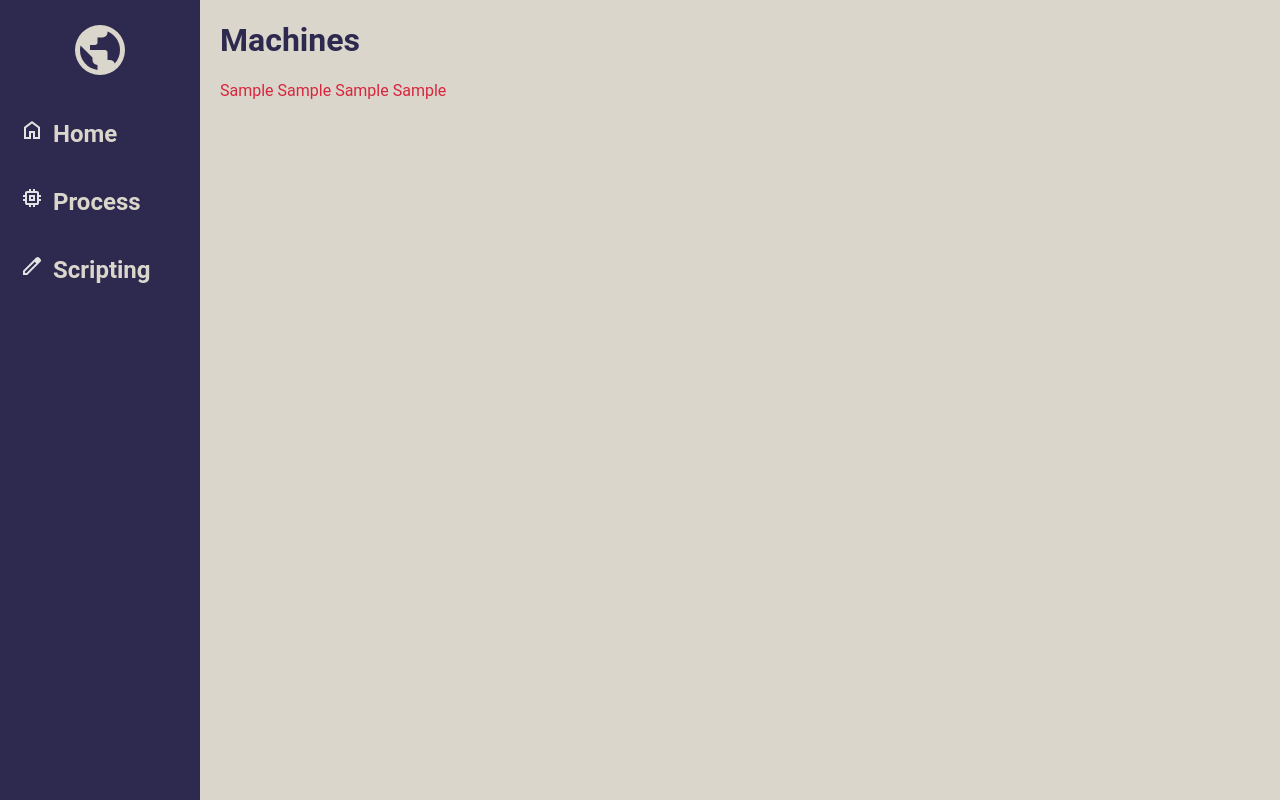
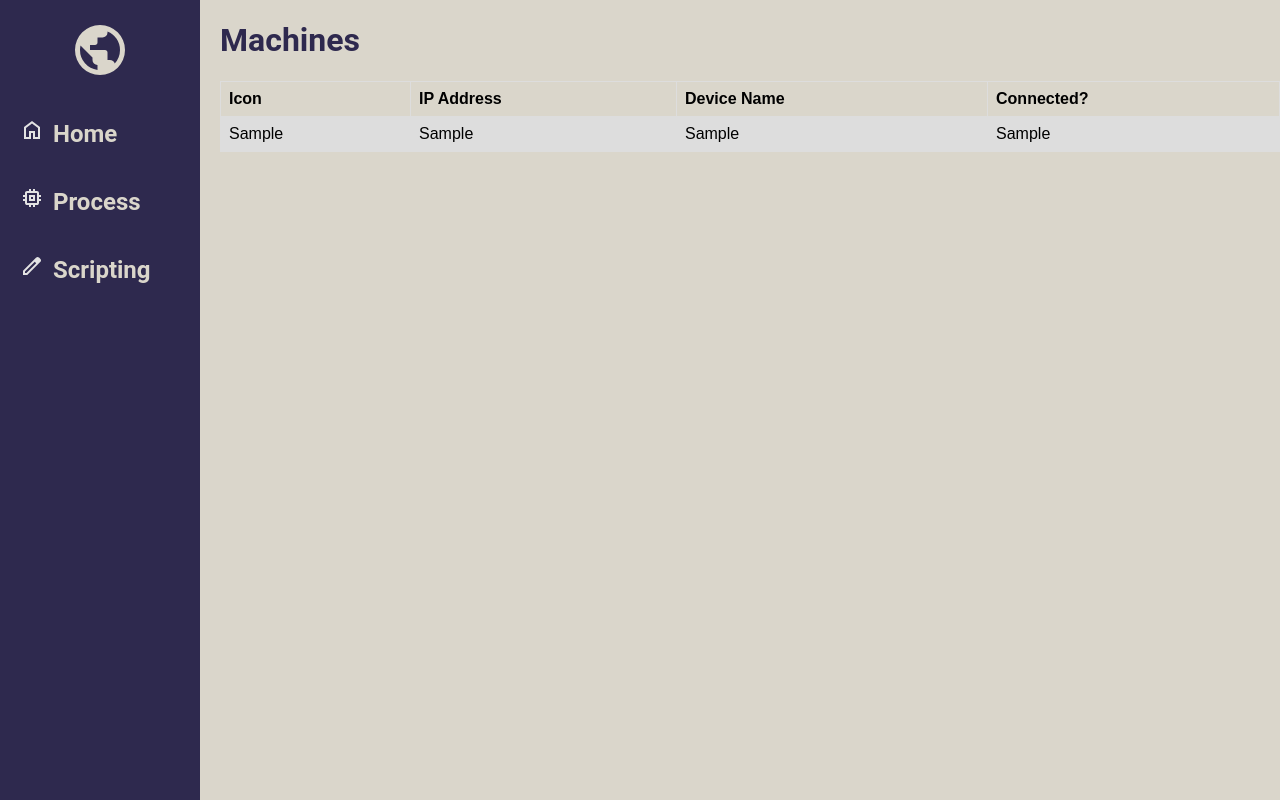
Before and after one commit to Mason-Dino/MySphere, a Django app: template MySphere/Process/templates/machine.html in a window 1280 px wide. Run offline with Django 5.2, Linux system fonts and the light colour scheme; the template is opened without the code that fills it: most values are stand-ins (such as "Sample title", 1, 10 or a date in 2020).

Commit message:
working on the machines page

```diff
--- /dev/null
+++ b/MySphere/Process/static/machine.css
@@ -0,0 +1,15 @@
+table {
+    font-family: arial, sans-serif;
+    border-collapse: collapse;
+    width: 100%;
+}
+
+td, th {
+    border: 1px solid #dddddd;
+    text-align: left;
+    padding: 8px;
+}
+
+tr:nth-child(even) {
+    background-color: #dddddd;
+}
--- a/MySphere/Process/templates/machine.html
+++ b/MySphere/Process/templates/machine.html
@@ -6,6 +6,7 @@
     <meta name="viewport" content="width=device-width, initial-scale=1.0">
     <link href="{% static 'home.css' %}" type="text/css" rel="stylesheet">
     <link href="{% static 'side.css' %}" type="text/css" rel="stylesheet">
+    <link href="{% static 'machine.css' %}" type="text/css" rel="stylesheet">
     <title>{{filename}}</title>
 </head>
 <body>
@@ -38,9 +39,22 @@
         <h1>
             Machines
         </h1>
-        {% for machine in machines %}
-            <p>{{machine.0}} {{machine.1}} {{machine.3}} {{machine.4}}</p>
-        {% endfor %}
+        <table>
+            <tr>
+                <th>Icon</th>
+                <th>IP Address</th>
+                <th>Device Name</th>
+                <th>Connected?</th>
+            </tr>
+            {% for machine in machines %}
+            <tr>
+                <td>{{machine.3}}</td>
+                <td>{{machine.0}}</td>
+                <td>{{machine.1}}</td>
+                <td>{{machine.4}}</td>
+            </tr>
+            {% endfor %}
+        </table>
         <br><br><br>
     </div>
     <script src="{% static 'process.js'%}"></script>
```
